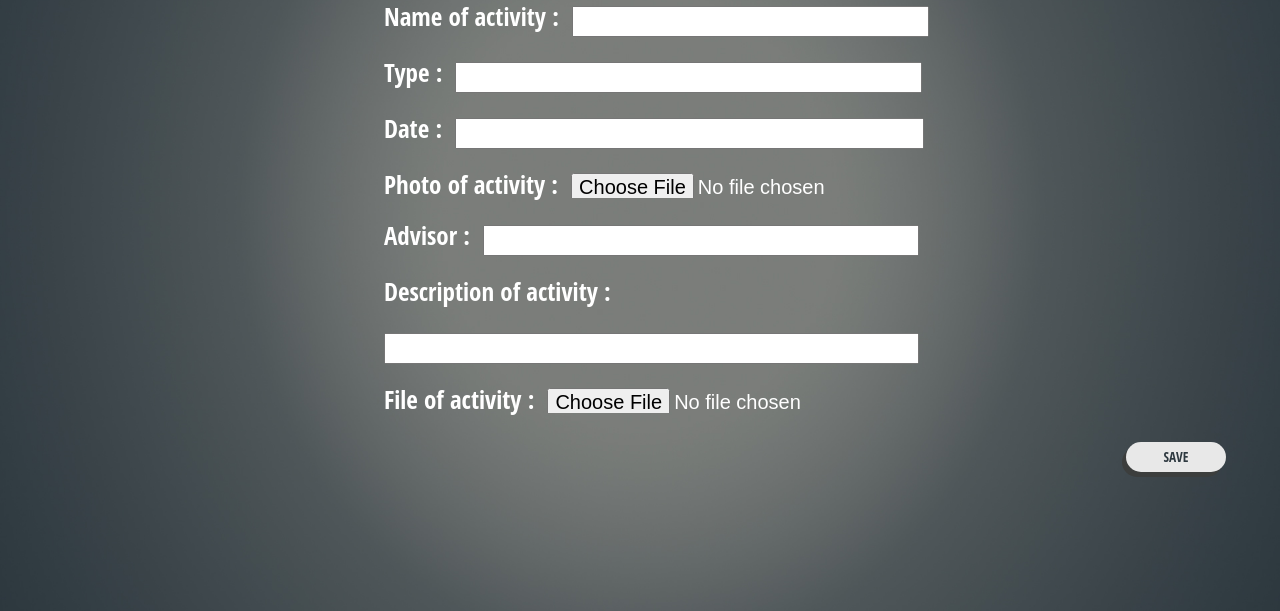
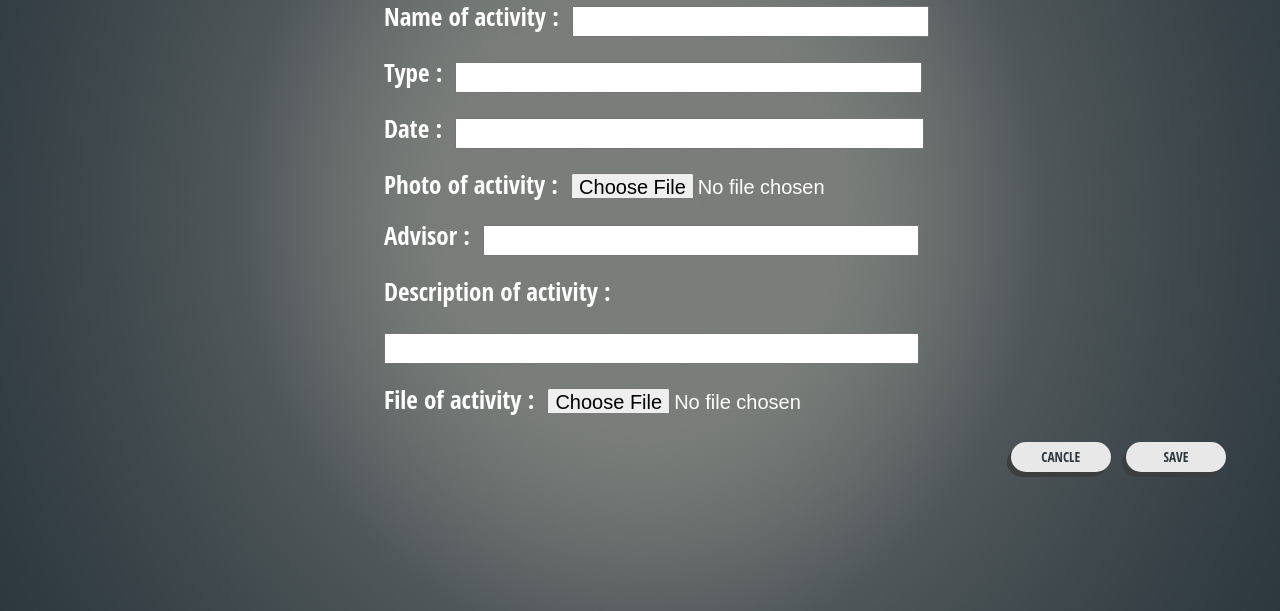
Before and after one commit to winnie2606/FRA241_portfolio, a Flask app: template app/templates/add-activity.html in a window 1280 px wide. Shown: the part 189-800 px from the top of the page. Run offline with Flask 2, Linux system fonts and the light colour scheme; the template is opened without the code that fills it, so the values that code supplies are empty.

Commit message:
winny hodrayyyyyyyyyyyyyyyy

```diff
--- a/app/static/edit-activity.css
+++ b/app/static/edit-activity.css
@@ -26,6 +26,19 @@
 	margin-left: 88%;
 	position: fixed;
 }
+
+.save3{
+	margin-top: 2%;
+	margin-left: 79%;
+	position: fixed;
+}
+
+.save4{
+	margin-top:8.5%;
+	margin-left: 79%;
+	position: fixed;
+}
+
 .activity{
 	margin-top: -28%;
 	margin-left: 25%;
--- a/app/templates/add-activity.html
+++ b/app/templates/add-activity.html
@@ -128,11 +128,19 @@
 		</div>
 
 		</div>
+
 		<div class="save">
 
 			<input name="click" type = "submit"  value = "SAVE" class = "in2" />
 
 		</div>
+
+		<div class="save3">
+
+			<input name="click" type = "submit"  value = "CANCLE" class = "in2" />
+
+		</div>
+
 		</form>
 	</body>
 
```
Also changed, not shown: app/templates/edit-activity.html (+7 -0 lines).
